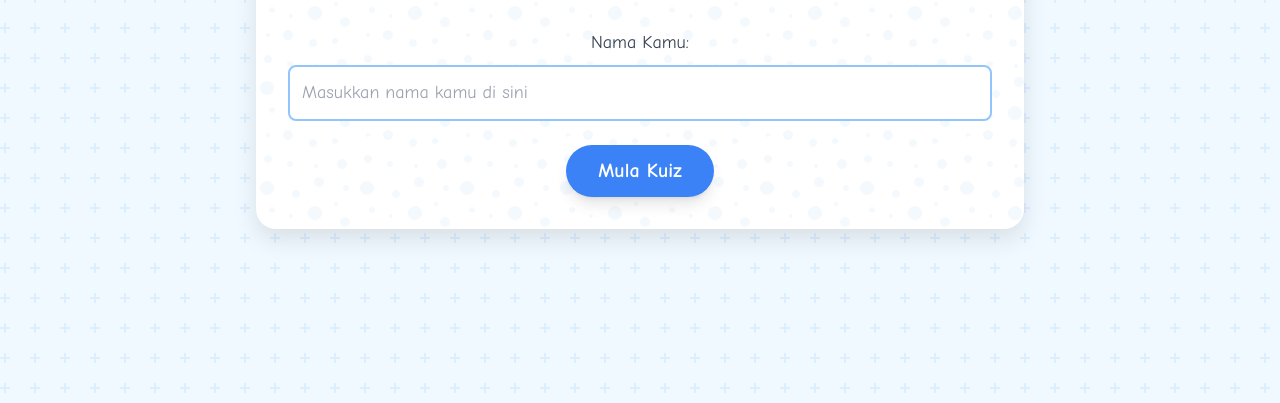
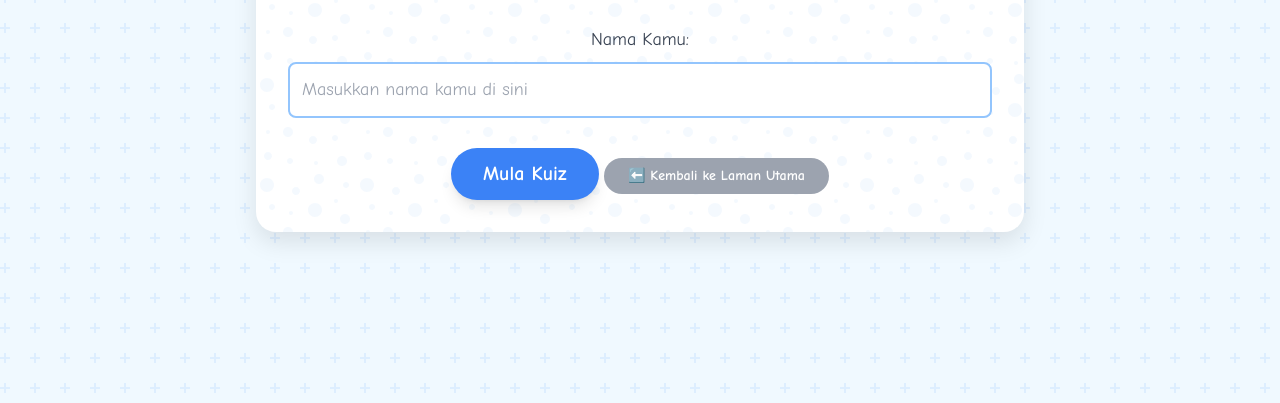
Before and after one commit to lalahuha-land/Kuiz-Tahun-1, a plain HTML site: page SCY1Quiz.html in a window 1280 px wide. Shown: the part 397-800 px from the top of the page. Drawn offline with nearby package versions, Linux system fonts and the light colour scheme.

Commit message:
tambah button

```diff
--- a/SCY1Quiz.html
+++ b/SCY1Quiz.html
@@ -126,6 +126,9 @@
             <button id="start-btn"
                 class="btn bg-blue-500 hover:bg-blue-600 text-white font-bold py-3 px-8 rounded-full text-xl shadow-lg">Mula
                 Kuiz</button>
+                <a href="index.html" class="mt-4 inline-block bg-gray-400 hover:bg-gray-500 text-white font-bold py-2 px-6 rounded-full text-sm">
+      ⬅️ Kembali ke Laman Utama
+    </a>
         </div>
 
         <!-- Quiz Screen -->
```
Also changed, not shown: BIY1Quiz.html (+3 -0 lines), BMY1Quiz.html (+3 -0 lines), MTY1Quiz.html (+3 -0 lines).
